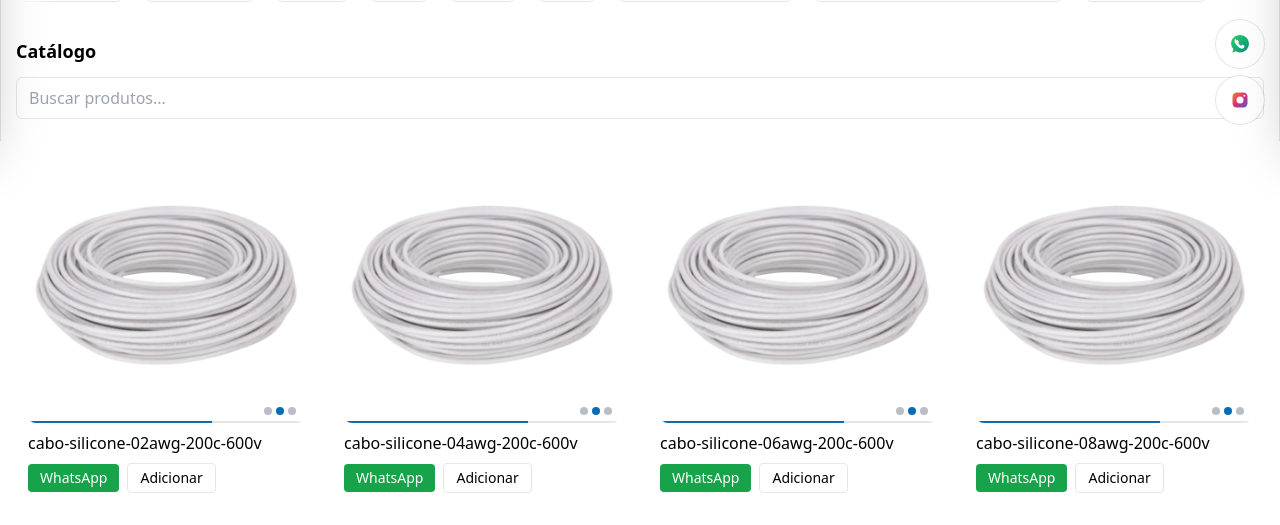
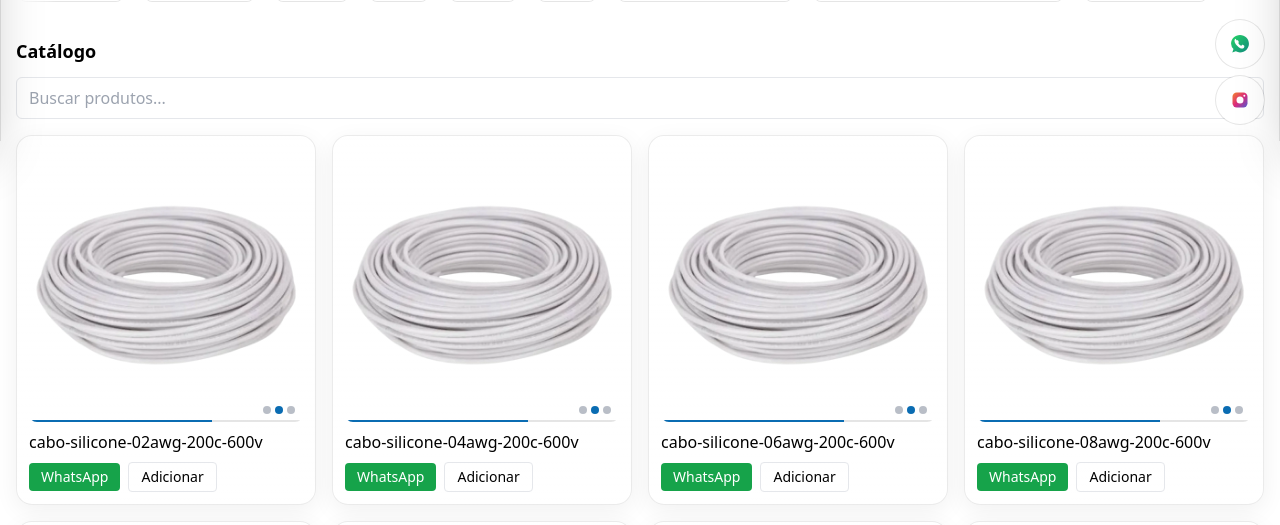
Before and after one commit to 1v4runboy-sketch/v0-poluseletrotecnicanext, a Next.js app: page / in a window 1280 px wide. Shown: the part 660-1185 px from the top of the page. Built offline with nearby package versions, Linux system fonts and the light colour scheme; no server answers.

Commit message:
Update globals.css

```diff
--- a/app/globals.css
+++ b/app/globals.css
@@ -18,3 +18,26 @@ html { background: var(--theme-fade); }
 :focus-visible { outline: 2px dashed rgba(16,185,129,.9); outline-offset: 2px; }
 
 .dark body { cursor: url('/loading-logo.png') 8 8, auto; }
+
+:root{
+  --radius: 16px;
+  --hairline-light: rgba(0,0,0,.08);
+  --hairline-dark: rgba(255,255,255,.08);
+  --elev-1: 0 6px 24px rgba(0,0,0,.06);
+  --elev-2: 0 12px 40px rgba(0,0,0,.10);
+  --motion-fast: 160ms;
+  --motion-base: 240ms;
+  --bezier: cubic-bezier(.2,.8,.2,1);
+}
+.card-modern {
+  border-radius: var(--radius);
+  border: 1px solid var(--hairline-light);
+  background: linear-gradient(180deg, rgba(255,255,255,.9), rgba(255,255,255,.7));
+  box-shadow: var(--elev-1);
+}
+.dark .card-modern {
+  border-color: var(--hairline-dark);
+  background: linear-gradient(180deg, rgba(10,10,10,.7), rgba(10,10,10,.55));
+  box-shadow: var(--elev-2);
+}
+.anim-soft { transition: all var(--motion-base) var(--bezier); }
```
